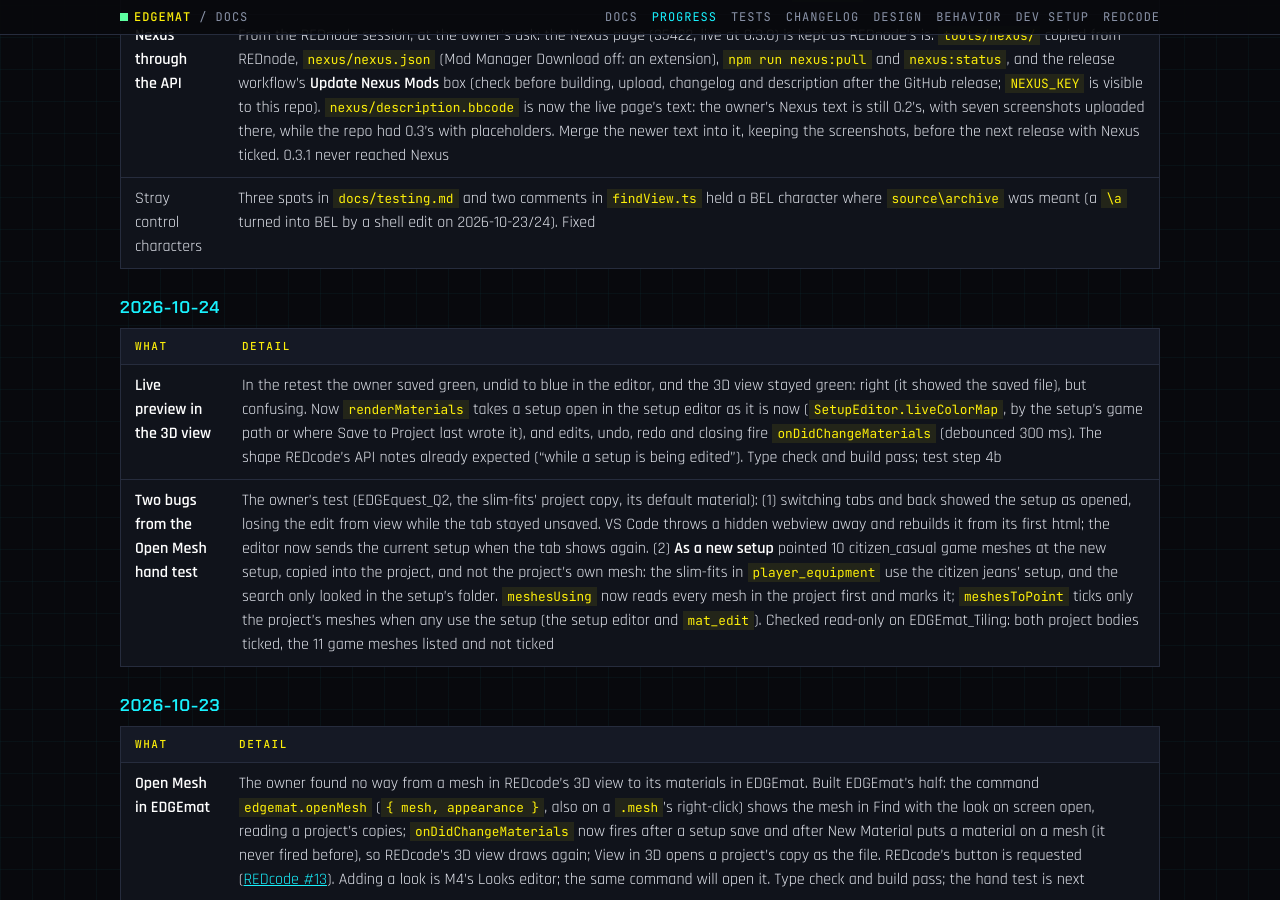
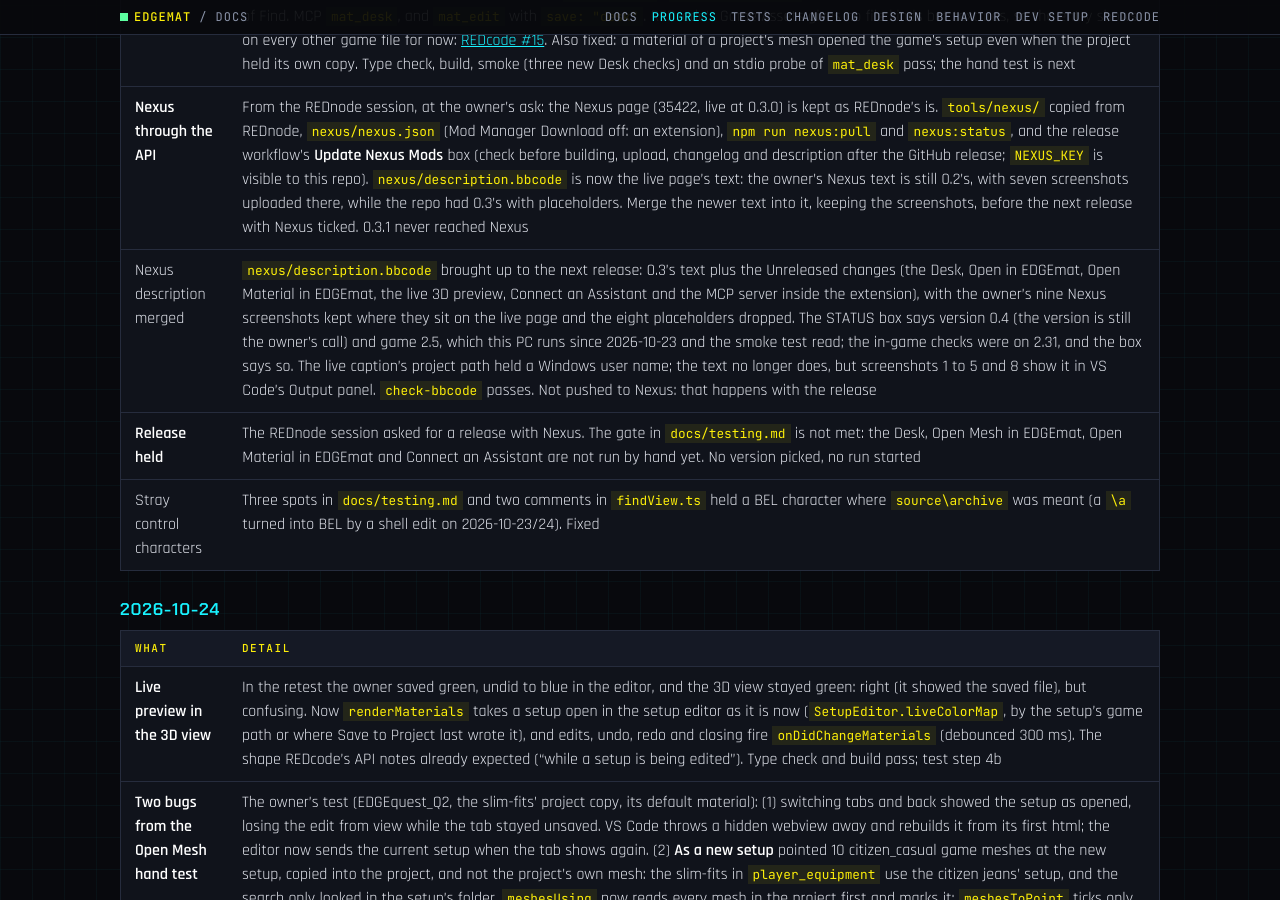
Before and after one commit to Edgemodders/EDGEmat, a Jekyll site: the page built from docs/progress.md, in a window 1280 px wide and 900 px high, scrolled down 2907 px. Built offline with Jekyll 4.4.1, drawn with Linux system fonts in a browser that asks for light colours; our own code applies the rules of GitHub Pages for plain Markdown files; some of the changed text lies outside the part shown.

Commit message:
Nexus description: 0.3's text and the Desk merged with the owner's screenshots; release held for hand tests
Co-Authored-By: Claude Opus 5.5 <noreply@anthropic.com>

```diff
--- a/docs/progress.md
+++ b/docs/progress.md
@@ -21,7 +21,7 @@ Last updated 2026-10-25.
 |---|---|---|
 | Update to 0.3.1 from the Marketplace in a normal VS Code (not the development host), check the Library, Find and New Material open, then run Connect an Assistant | The release's install test and the new one ([Tests](testing.html#install-of-the-release), [Connect an assistant](testing.html#connect-an-assistant)) | 2026-10-21 |
 | Decide whether the 0.3 preview goes on Nexus, after reviewing the roadmap to M7 | The page is ready in `nexus/` (description, form fields, the download zip from each release); the design planned Nexus for M7 | 2026-10-19 |
-| Screenshots: 8 for the Nexus page (`nexus/README.md`, "Screenshots") and the placeholders in the EDGEmat wiki ([edgemodders.ai/wiki/edgemat](https://edgemodders.ai/wiki/edgemat/)). The tutorials' in-game shots are in (2026-10-20); their UI shots still wait | The pages say what each should show; drop wiki shots in EDGEweb's `docs/assets/shots/inbox/` | 2026-10-19, tutorials 2026-10-20 |
+| Screenshots: the Nexus page has the owner's nine. Screenshots 1 to 5 and 8 show a Windows user name in VS Code's Output panel (`C:\Users\...`); replace them on Nexus if that matters. Still open: the placeholders in the EDGEmat wiki ([edgemodders.ai/wiki/edgemat](https://edgemodders.ai/wiki/edgemat/)). The tutorials' in-game shots are in (2026-10-20); their UI shots still wait | The pages say what each should show; drop wiki shots in EDGEweb's `docs/assets/shots/inbox/` | 2026-10-19, tutorials 2026-10-20 |
 | Report back when the other sessions finish the requests below | EDGEmat's design and EDGEfab's brief get updated to the shapes that shipped; then the EDGEfab session starts | 2026-10-16 |
 | Record Neurolinked's reply, if one comes | Design, "Prior art" | 2026-10-16 |
 | Try RED Hot Tools on the dev PC | Answered on the laptop: RED Hot Tools is installed there and Pack and Try went hot on 2026-10-20 (log). On the dev PC, use the [Edgemodders build](https://github.com/CyberbuildsAI/cp2077-red-hot-tools/releases) (`v1.3.0+edgemodders.1`): the official 1.3.0 can end the game when it replaces an archive in a mod folder with names in capitals, such as `EDGEmat_M3.archive` (design, "Hot-loading archives") | 2026-10-16 |
@@ -48,6 +48,8 @@ Last updated 2026-10-25.
 |---|---|
 | **The Desk** | Asked for by the owner: **Open in EDGEmat** on a `.mesh` in REDcode's Game Assets and Project views puts it on a new **Desk** view above the Library, revealed and open, and the Desk keeps meshes and edited setups across restarts until **+** puts them in a project (with a confirm). Core `desk.ts` (no VS Code): `desk.json` and a project-shaped `desk\source\archive` in EDGEmat's folder, so the edited setups are read like a project's copies; the 3D render reads them after a project's own. A setup opened from the Desk saves there with Ctrl+S; `toProject` saves each edited setup as a new setup with the Desk's meshes that use it pointed at it, and copies the other meshes. The Desk view is the Find view's tree with Desk entries at the top (`deskView.ts`); `edgemat.openMesh` (REDcode #13's command) now lands there instead of Find. MCP `mat_desk`, and `mat_edit` with `save: "desk"`. REDcode's Game Assets gives no file kinds but textures, so the entry shows on every other game file for now: [REDcode #15](https://github.com/Edgemodders/REDcode/issues/15). Also fixed: a material of a project's mesh opened the game's setup even when the project held its own copy. Type check, build, smoke (three new Desk checks) and an stdio probe of `mat_desk` pass; the hand test is next |
 | **Nexus through the API** | From the REDnode session, at the owner's ask: the Nexus page (35422, live at 0.3.0) is kept as REDnode's is. `tools/nexus/` copied from REDnode, `nexus/nexus.json` (Mod Manager Download off: an extension), `npm run nexus:pull` and `nexus:status`, and the release workflow's **Update Nexus Mods** box (check before building, upload, changelog and description after the GitHub release; `NEXUS_KEY` is visible to this repo). `nexus/description.bbcode` is now the live page's text: the owner's Nexus text is still 0.2's, with seven screenshots uploaded there, while the repo had 0.3's with placeholders. Merge the newer text into it, keeping the screenshots, before the next release with Nexus ticked. 0.3.1 never reached Nexus |
+| Nexus description merged | `nexus/description.bbcode` brought up to the next release: 0.3's text plus the Unreleased changes (the Desk, Open in EDGEmat, Open Material in EDGEmat, the live 3D preview, Connect an Assistant and the MCP server inside the extension), with the owner's nine Nexus screenshots kept where they sit on the live page and the eight placeholders dropped. The STATUS box says version 0.4 (the version is still the owner's call) and game 2.5, which this PC runs since 2026-10-23 and the smoke test read; the in-game checks were on 2.31, and the box says so. The live caption's project path held a Windows user name; the text no longer does, but screenshots 1 to 5 and 8 show it in VS Code's Output panel. `check-bbcode` passes. Not pushed to Nexus: that happens with the release |
+| **Release held** | The REDnode session asked for a release with Nexus. The gate in `docs/testing.md` is not met: the Desk, Open Mesh in EDGEmat, Open Material in EDGEmat and Connect an Assistant are not run by hand yet. No version picked, no run started |
 | Stray control characters | Three spots in `docs/testing.md` and two comments in `findView.ts` held a BEL character where `source\archive` was meant (a `\a` turned into BEL by a shell edit on 2026-10-23/24). Fixed |
 
 ### 2026-10-24
```
Also changed, not shown: nexus/README.md, 1 other file.
